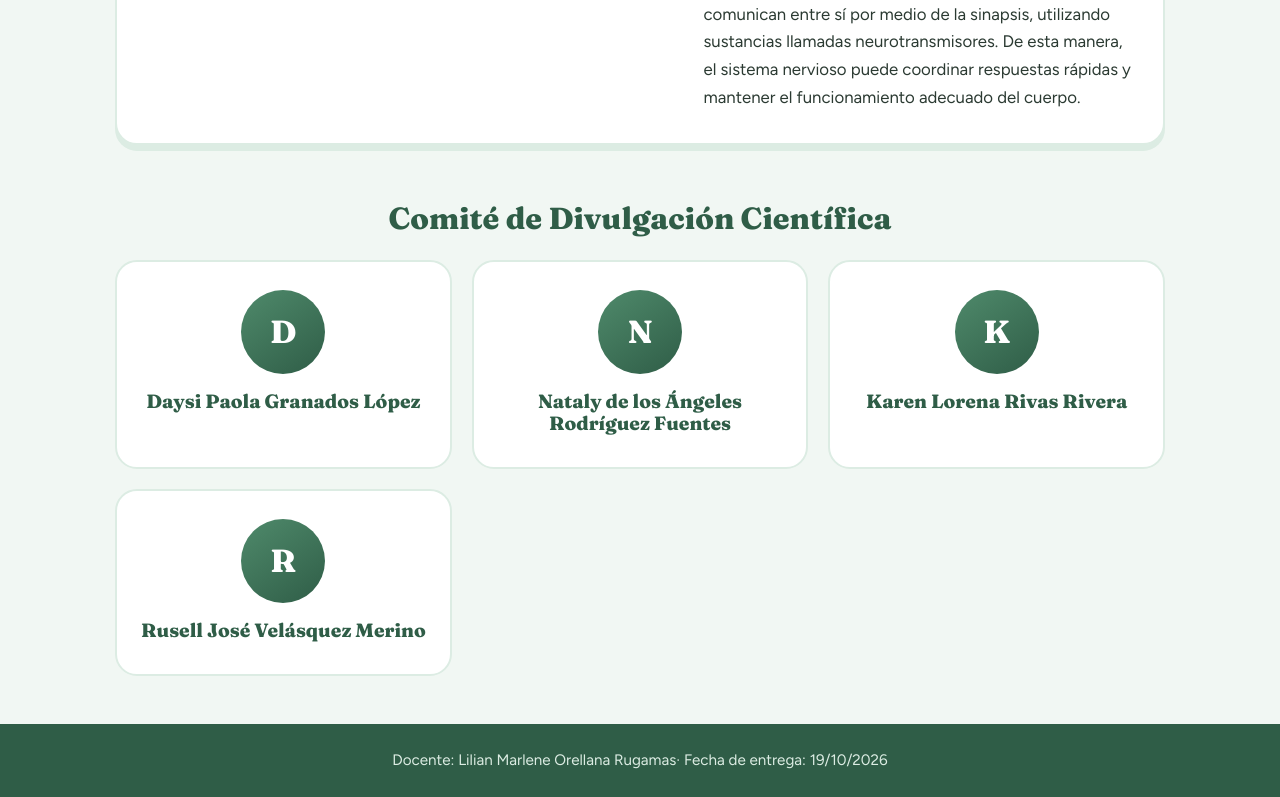
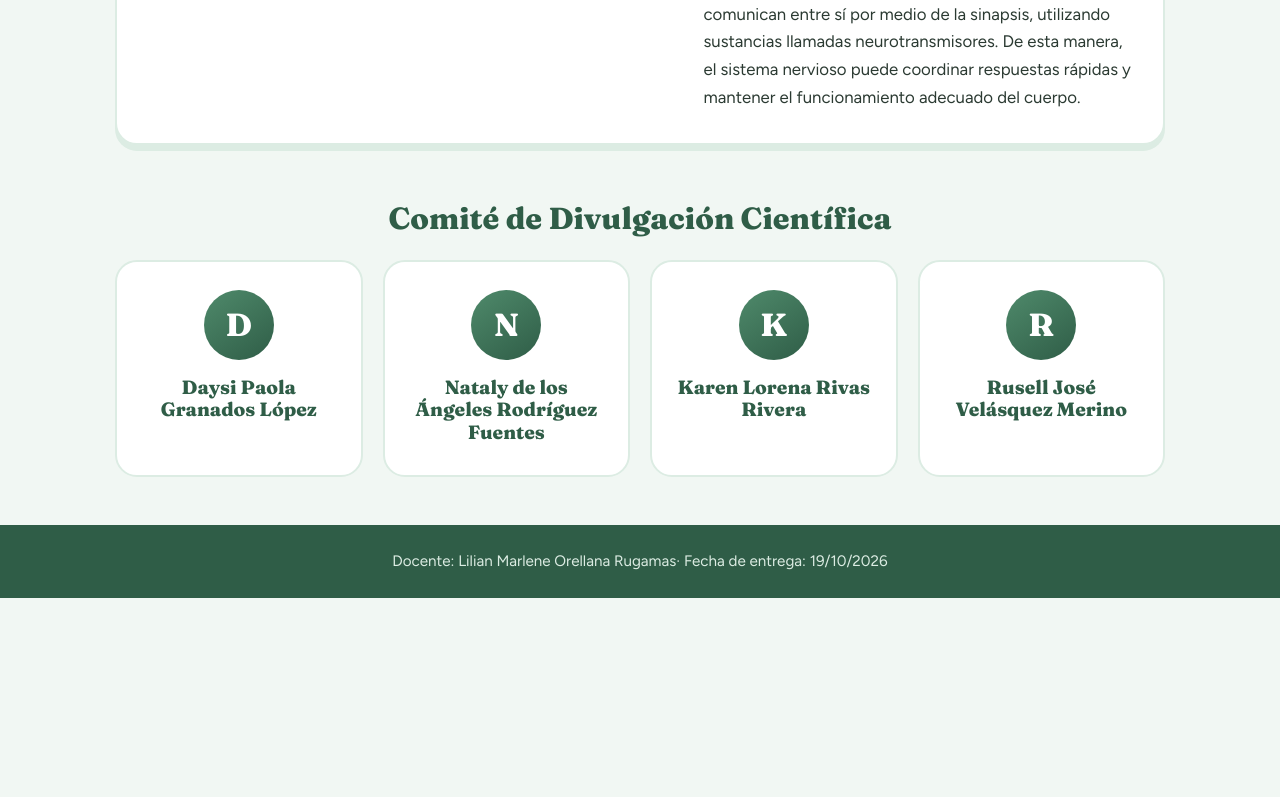
Before and after one commit to Paooo15-ux/Ciencias, a plain HTML site: page index.html in a window 1280 px wide. Shown: the part 2057-2854 px from the top of the page. After the commit the page ends 2655 px from the top, so only its background shows below. Drawn offline with Linux system fonts and the light colour scheme; files whose address does not match are found by name.

Commit message:
Add files via upload

```diff
--- a/StyleIntroducción.css
+++ b/StyleIntroducción.css
@@ -276,7 +276,7 @@ a:focus-visible {
 
 .integrantes__lista {
   display: grid;
-  grid-template-columns: repeat(3, 1fr);
+  grid-template-columns: repeat(4, 1fr);
   gap: 1.25rem;
 }
 
@@ -291,15 +291,15 @@ a:focus-visible {
 .persona__avatar {
   display: grid;
   place-items: center;
-  width: 84px;
-  height: 84px;
+  width: 70px;
+  height: 70px;
   margin: 0 auto 1rem;
   border-radius: 50%;
   object-fit: cover;
   background: linear-gradient(145deg, var(--fuerte), var(--oscuro));
   color: var(--blanco);
   font-family: var(--fuente-titulos);
-  font-weight: 800;
+  font-weight: 700;
   font-size: 2rem;
 }
 
```
